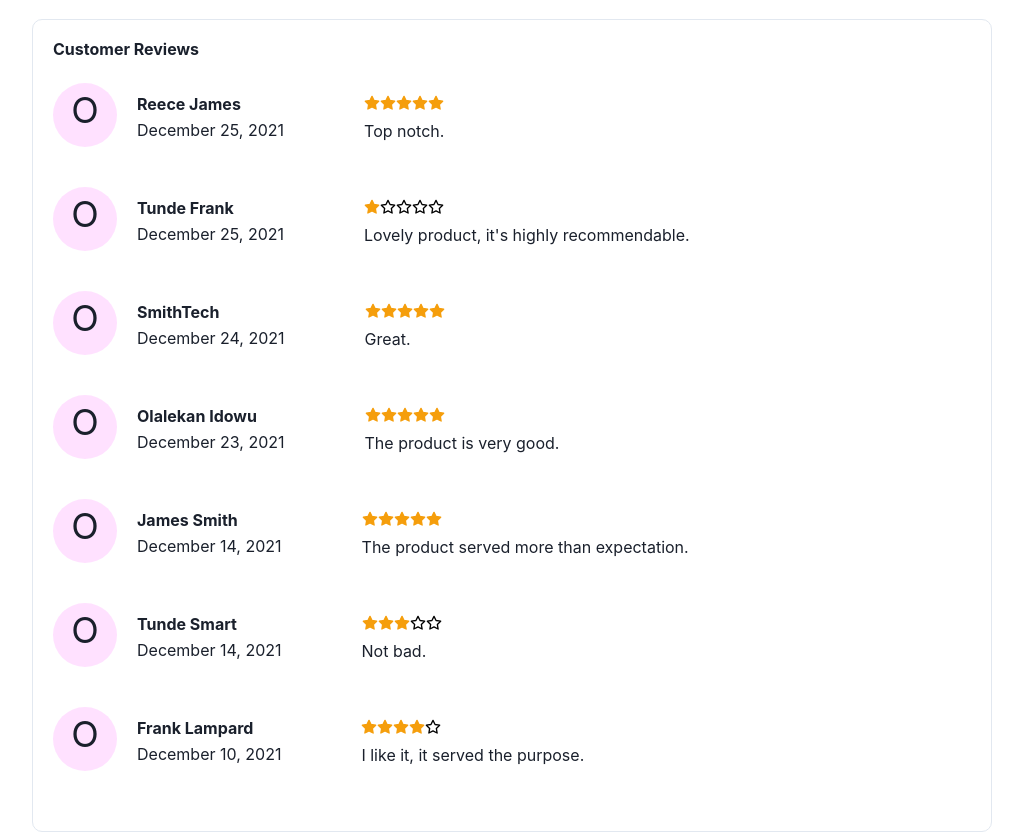
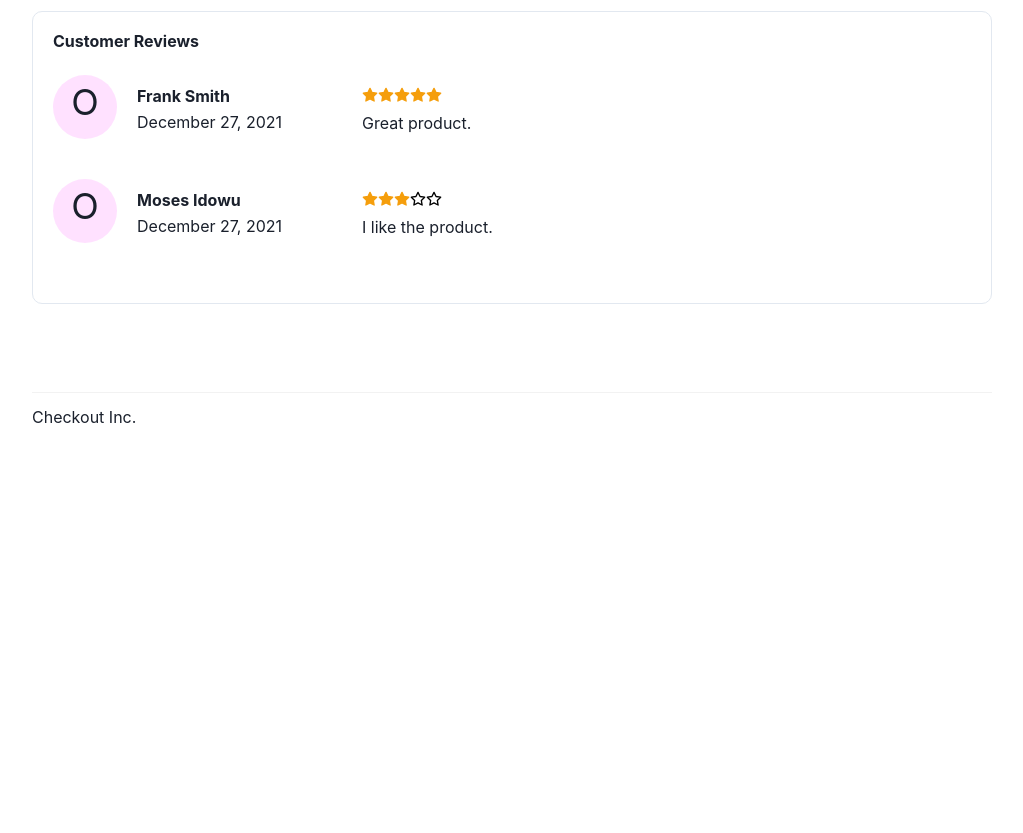
Before and after one commit to lakeside763/checkout, a Next.js app: page /price_abcd0001 in a window 1280 px wide. Shown: the part 915-1748 px from the top of the page, without its empty margins (128-1151 px from the left). After the commit the page ends 1372 px from the top, so only its background shows below. Built offline with nearby package versions, Linux system fonts and the light colour scheme.

Commit message:
chore: fix indentation

```diff
--- a/components/products/addProductReview.tsx
+++ b/components/products/addProductReview.tsx
@@ -20,8 +20,8 @@ import { FiStar } from 'react-icons/fi';
 import { AddReview, useProduct } from '../../hooks/useProduct';
 
 interface AddProductReviewProps {
-  addReview: (review: AddReview) => Promise<void>,
-  onClose: () => void
+  addReview: (review: AddReview) => Promise<void>;
+  onClose: () => void;
 }
 
 const AddProductReview = ({ addReview, onClose }: AddProductReviewProps) => {
@@ -69,7 +69,7 @@ const AddProductReviewSummary = () => {
           <Text mr="3">
             {totalReviews} Review{`${totalReviews > 1 ? 's' : ''}`}
           </Text>
-          <Text>1285 orders</Text>
+          <Text>0 orders</Text>
         </Flex>
       </Box>
     </Flex>
--- a/products.json
+++ b/products.json
@@ -6,64 +6,24 @@
     "image": "/images/spacejelly-tshirt.jpg",
     "price": 20,
     "productCode": "SP12345",
-    "averageRating": 3.8,
-    "totalReviews": 6,
+    "averageRating": 4,
+    "totalReviews": 2,
     "reviews": [
       {
-        "name": "Reece James",
-        "email": "james@yahoo.com",
+        "name": "Frank Smith",
+        "email": "frank@gmail.com",
         "rating": 5,
-        "comment": "Top notch",
+        "comment": "Great product",
         "slug": "5_stars",
-        "createdAt": "December 25, 2021"
+        "createdAt": "December 27, 2021"
       },
       {
-        "name": "Tunde Frank",
-        "email": "frank@gmail.com",
-        "rating": 1,
-        "comment": "Lovely product, it's highly recommendable",
-        "slug": "1_star",
-        "createdAt": "December 25, 2021"
-      },
-      {
-        "name": "SmithTech",
-        "email": "lakeside763@gmail.com",
-        "rating": 5,
-        "comment": "Great",
-        "slug": "5_stars",
-        "createdAt": "December 24, 2021"
-      },
-      {
-        "name": "Olalekan Idowu",
-        "email": "lakeside763@gmail.com",
-        "rating": 5,
-        "slug": "5_stars",
-        "comment": "The product is very good",
-        "createdAt": "December 23, 2021"
-      },
-      {
-        "name": "James Smith",
-        "email": "smtith@gmail.com",
-        "rating": 5,
-        "slug": "5_stars",
-        "comment": "The product served more than expectation",
-        "createdAt": "December 14, 2021"
-      },
-      {
-        "name": "Tunde Smart",
-        "email": "tunde@gmail.com",
+        "name": "Moses Idowu",
+        "email": "mosesidowu24@yahoo.com",
         "rating": 3,
+        "comment": "I like the product",
         "slug": "3_stars",
-        "comment": "Not bad",
-        "createdAt": "December 14, 2021"
-      },
-      {
-        "name": "Frank Lampard",
-        "email": "frank@gmail.com",
-        "rating": 4,
-        "slug": "4_stars",
-        "comment": "I like it, it served the purpose",
-        "createdAt": "December 10, 2021"
+        "createdAt": "December 27, 2021"
       }
     ]
   },
@@ -75,42 +35,9 @@
     "price": 10,
     "productCode": "SP12345",
     "brand": "Space Jelly",
-    "averageRating": 3.3,
-    "totalReviews": 3,
-    "reviews": [
-      {
-        "name": "Moses Idowu",
-        "email": "mosesidowu24@yahoo.com",
-        "rating": 5,
-        "comment": "Great product",
-        "slug": "5_stars",
-        "createdAt": "December 25, 2021"
-      },
-      {
-        "name": "Frank Lampard",
-        "email": "frank@gmail.com",
-        "rating": 5,
-        "comment": "I love the product",
-        "slug": "5_stars",
-        "createdAt": "December 25, 2021"
-      },
-      {
-        "name": "Olalekan Idowu",
-        "email": "mosesidowu24@yahoo.com",
-        "rating": 3,
-        "comment": "Very gumming and attractive sticker",
-        "slug": "3_stars",
-        "createdAt": "December 25, 2021"
-      },
-      {
-        "name": "Easyflex Technology",
-        "email": "mosesidowu24@yahoo.com",
-        "rating": 2,
-        "comment": "Great Product",
-        "slug": "2_stars",
-        "createdAt": "December 25, 2021"
-      }
-    ]
+    "averageRating": 0,
+    "totalReviews": 0,
+    "reviews": []
   },
   {
     "id": "price_abcd0003",
```
Also changed, not shown: defaultProducts.json (+28 -60 lines).
